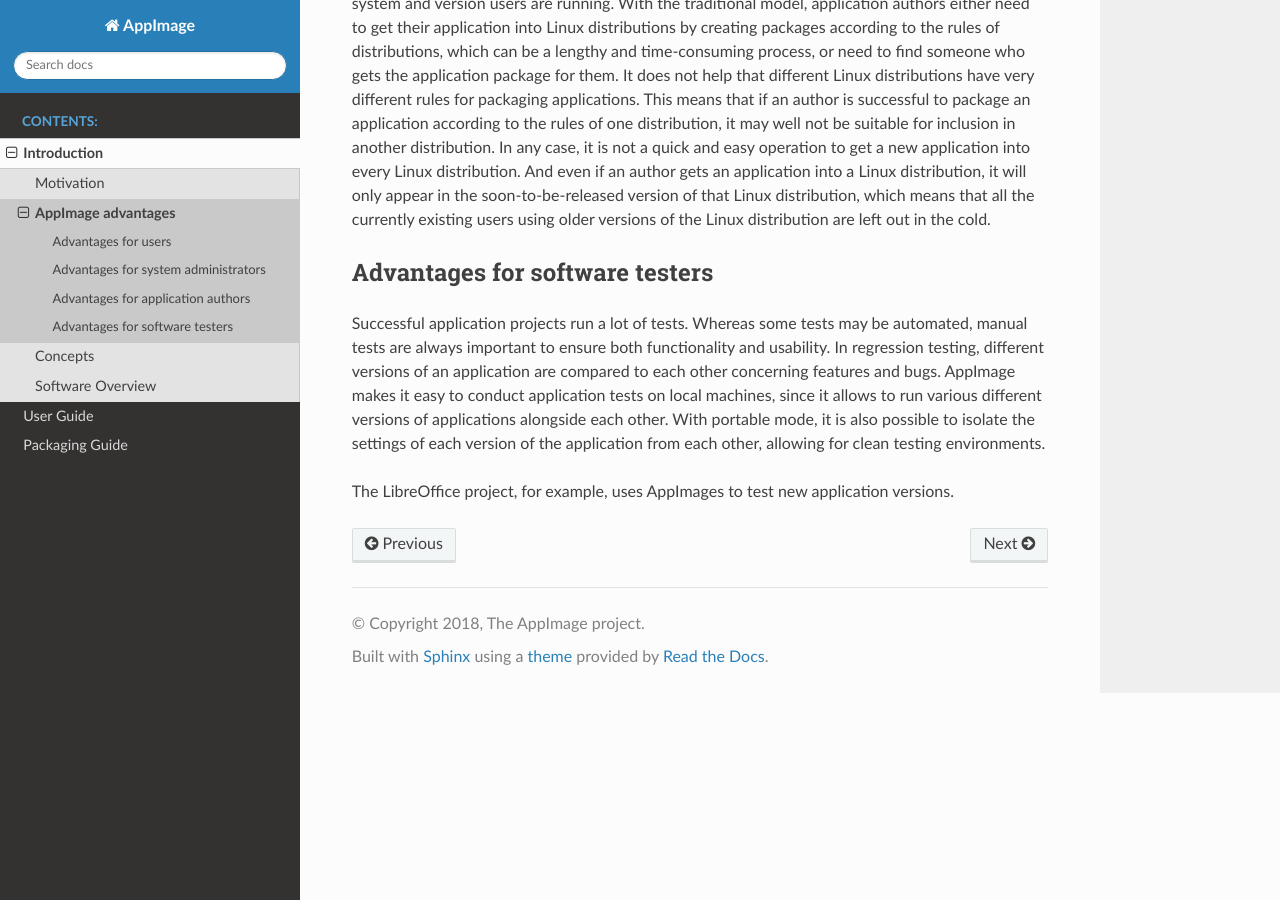
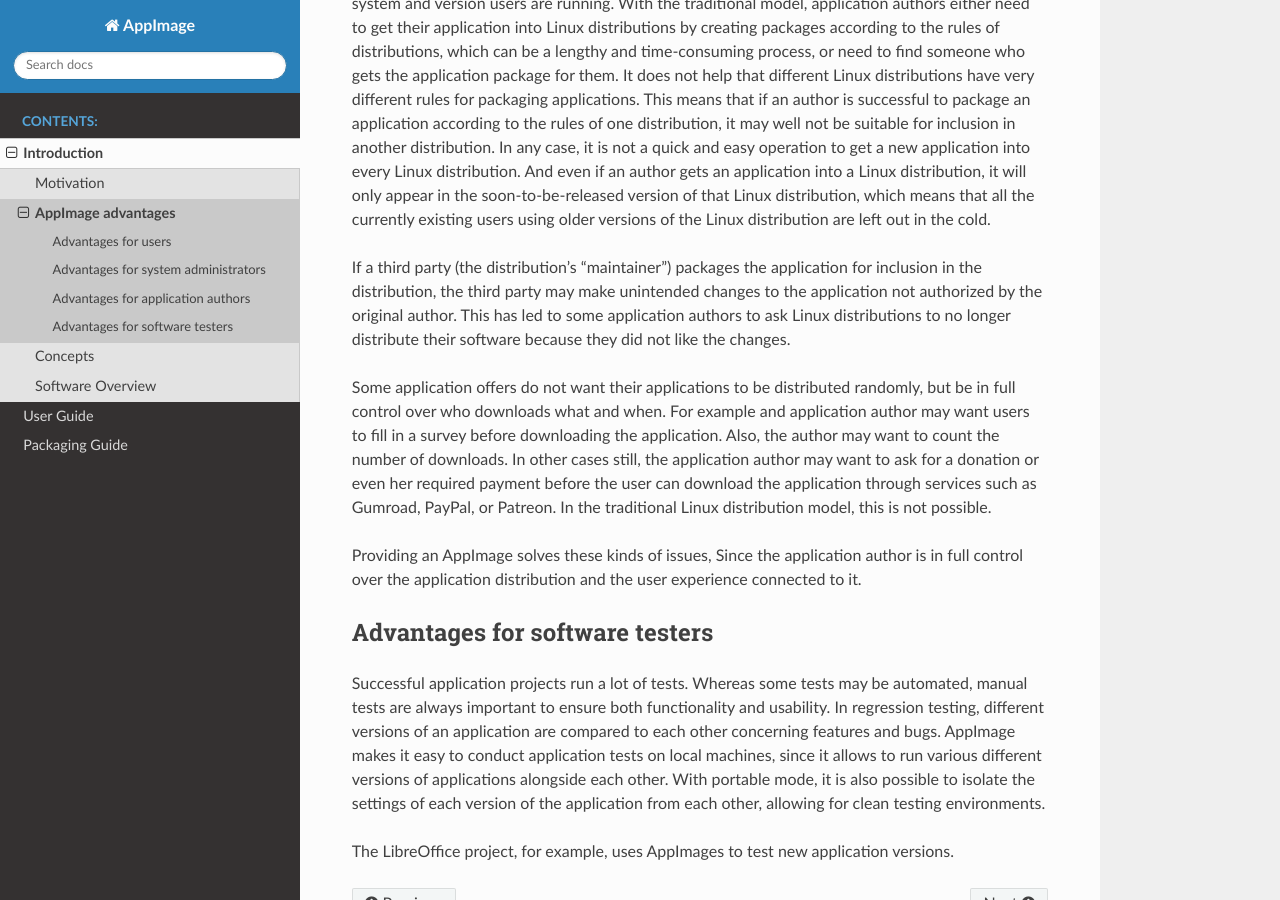
Before and after one commit to AppImage/docs.appimage.org, a Sphinx documentation site: the page built from source/introduction/advantages.md, in a window 1280 px wide and 900 px high, scrolled down 1512 px. Built offline with Sphinx 7.4.7 and the Read the Docs theme 2.0.0, drawn with Linux system fonts in a browser that asks for light colours.

Commit message:
Update advantages.md

```diff
--- a/source/introduction/advantages.md
+++ b/source/introduction/advantages.md
@@ -24,6 +24,12 @@
 
 Application authors may want to reach as many users as possible, regardless of the operating system and version users are running.  With the traditional model, application authors either need to get their application into Linux distributions by creating packages according to the rules of distributions, which can be a lengthy and time-consuming process, or need to find someone who gets the application package for them. It does not help that different Linux distributions have very different rules for packaging applications. This means that if an author is successful to package an application according to the rules of one distribution, it may well not be suitable for inclusion in another distribution. In any case, it is not a quick and easy operation to get a new application into every Linux distribution. And even if an author gets an application into a Linux distribution, it will only appear in the soon-to-be-released version of that Linux distribution, which means that all the currently existing users using older versions of the Linux distribution are left out in the cold.
 
+If a third party (the distribution’s “maintainer”) packages the application for inclusion in the distribution, the third party may make unintended changes to the application not authorized by the original author. This has led to some application authors to ask Linux distributions to no longer distribute their software because they did not like the changes.
+
+Some application offers do not want their applications to be distributed randomly, but be in full control over who downloads what and when. For example and application author may want users to fill in a survey before downloading the application. Also, the author may want to count the number of downloads.  In other cases still, the application author may want to ask for a donation or even her required payment before the user can download the application through services such as Gumroad, PayPal, or Patreon. In the traditional Linux distribution model, this is not possible.
+
+Providing an AppImage solves these kinds of issues, Since the application author is in full control over the application distribution and the user experience connected to it.
+
 ## Advantages for software testers
 
 Successful application projects run a lot of tests. Whereas some tests may be automated, manual tests are always important to ensure both functionality and usability. In regression testing, different versions of an application are compared to each other concerning features and bugs. AppImage makes it easy to conduct application tests on local machines, since it allows to run various different versions of applications alongside each other. With portable mode, it is also possible to isolate the settings of each version of the application from each other, allowing for clean testing environments.
```
